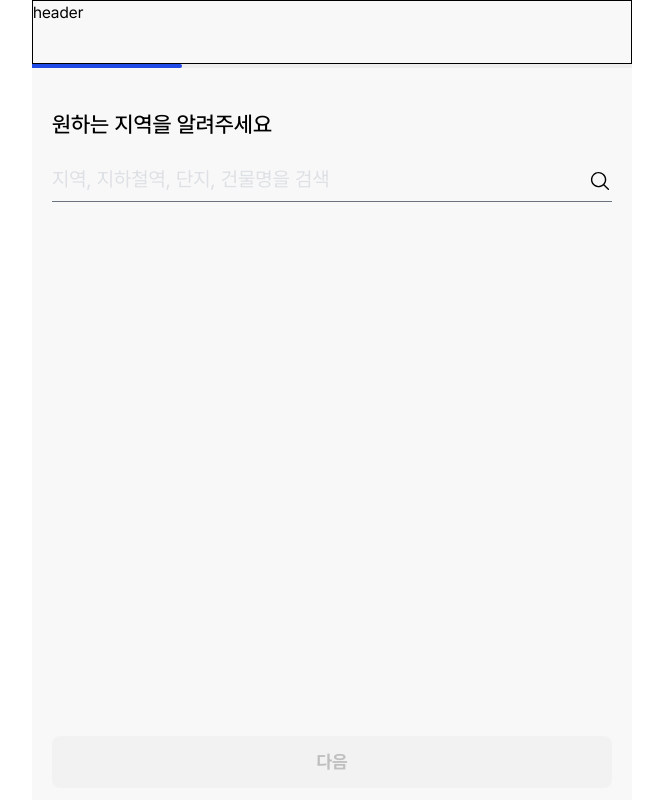
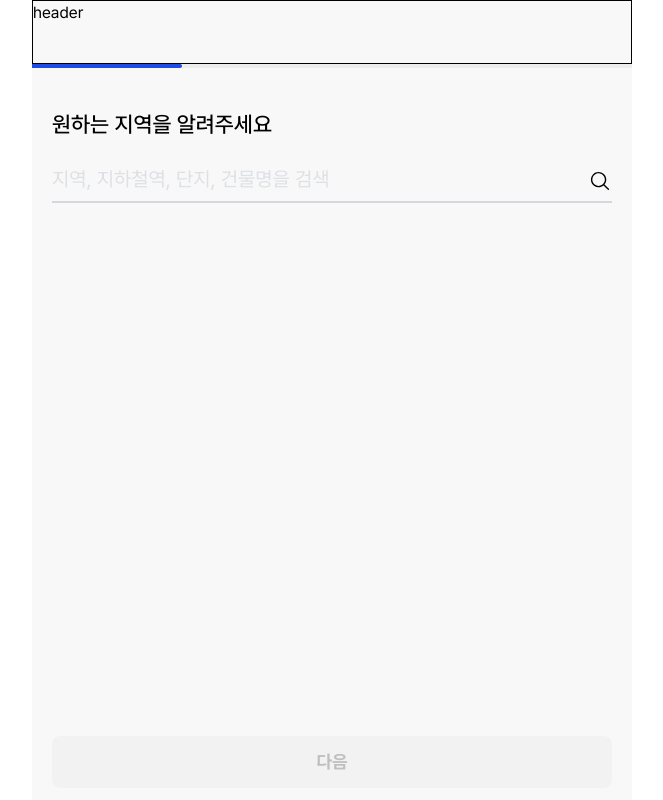
Before and after one commit to FC-DEV3-Final-Project/zoop-frontend, a Next.js app: page /chat/filter in a window 1280 px wide. Shown: the whole page, without its empty margins (308-971 px from the left). Built offline with nearby package versions, Linux system fonts and the light colour scheme.

Commit message:
design: input border style 수정

```diff
--- a/src/components/setup/LocationStep.tsx
+++ b/src/components/setup/LocationStep.tsx
@@ -62,7 +62,7 @@ const LocationStep = ({ onNext }: LocationStepProps) => {
       <h1 className="text-[22px] font-medium">원하는 지역을 알려주세요</h1>
       <div className="relative">
         <input
-          className="w-full appearance-none border-b-[1px] border-gray-500 bg-transparent pb-2 pt-2 outline-none placeholder:text-[20px]"
+          className="w-full appearance-none border-b-[2px] border-gray-500-alternative bg-transparent pb-2 pt-2 outline-none placeholder:text-[20px]"
           placeholder="지역, 지하철역, 단지, 건물명을 검색"
           value={input}
           onChange={(e) => setInput(e.target.value)}
```
